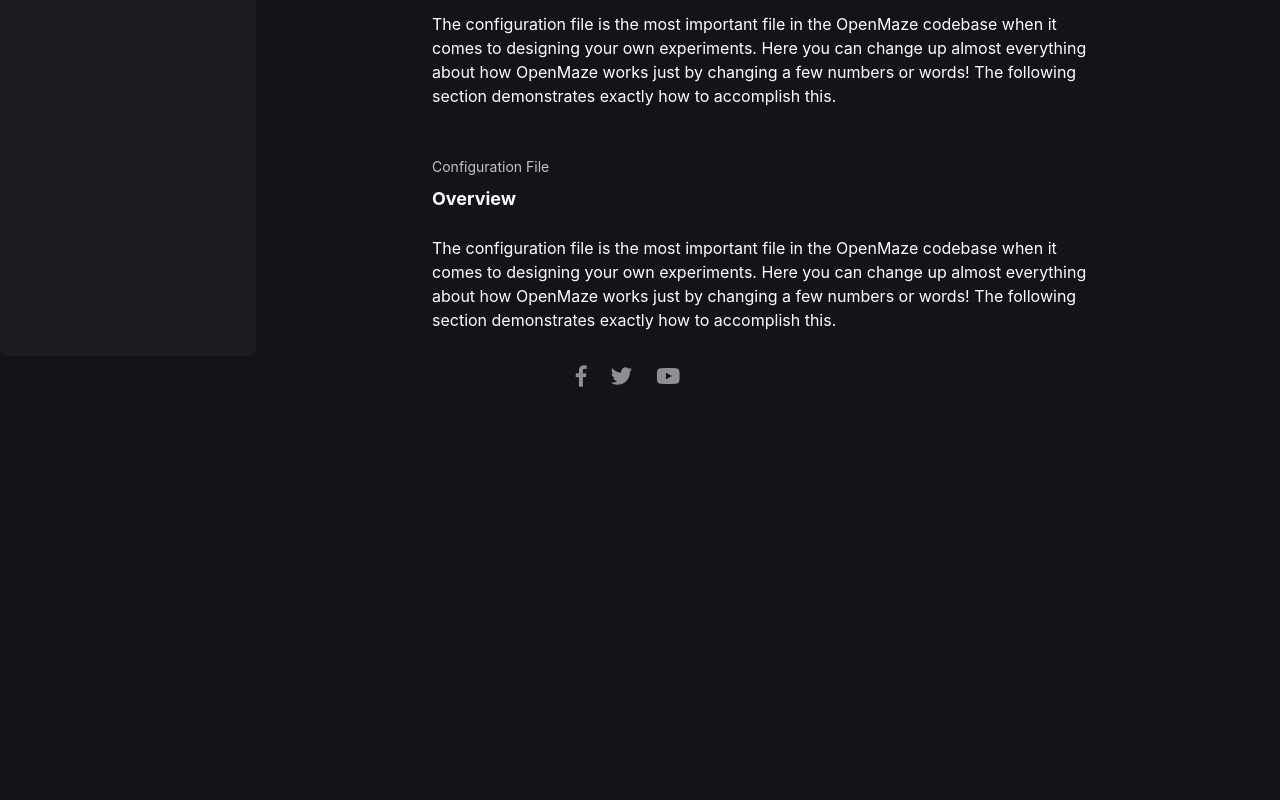
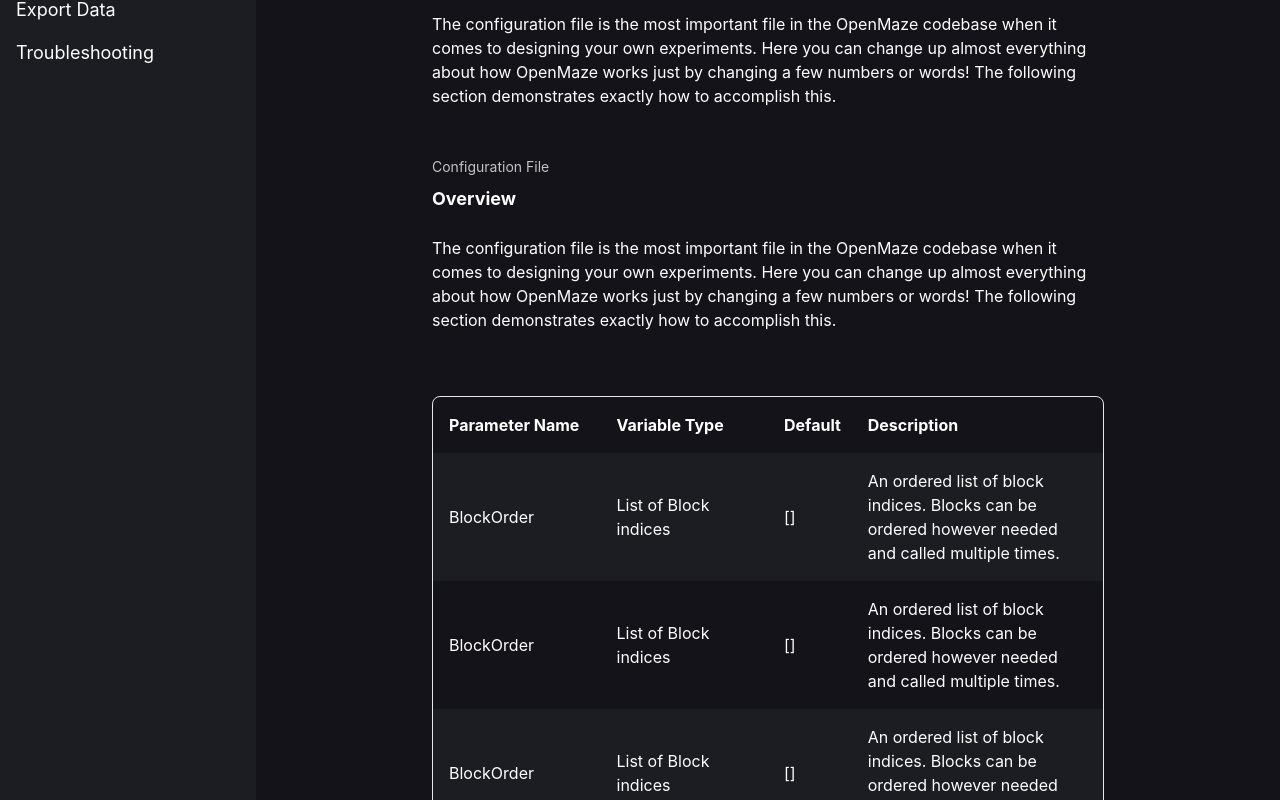
Before and after one commit to KyleAlsburyNealy/OpenMaze-Website, a Next.js app: page /documentation in a window 1280 px wide. Shown: the part 740-1540 px from the top of the page. Before the commit the page ends 1160 px from the top, so only its background shows below. Built offline with nearby package versions, Linux system fonts and the light colour scheme.

Commit message:
Added documentation table

```diff
--- /dev/null
+++ b/components/docsTable.js
@@ -0,0 +1,79 @@
+import React from "react";
+
+const contents = [
+  {
+    id: 0,
+    name: "BlockOrder",
+    variable: "List of Block indices",
+    default: "[]",
+    description:
+      "An ordered list of block indices. Blocks can be ordered however needed and called multiple times."
+  },
+  {
+    id: 1,
+    name: "BlockOrder",
+    variable: "List of Block indices",
+    default: "[]",
+    description:
+      "An ordered list of block indices. Blocks can be ordered however needed and called multiple times."
+  },
+  {
+    id: 2,
+    name: "BlockOrder",
+    variable: "List of Block indices",
+    default: "[]",
+    description:
+      "An ordered list of block indices. Blocks can be ordered however needed and called multiple times."
+  },
+  {
+    id: 3,
+    name: "BlockOrder",
+    variable: "List of Block indices",
+    default: "[]",
+    description:
+      "An ordered list of block indices. Blocks can be ordered however needed and called multiple times."
+  }
+];
+
+export default function DocsTable() {
+  const style = "flex items-center";
+  const innerStyle = "m-4";
+  return (
+    <div className="border rounded-lg w-full sm:min-w-lg sm:max-w-2xl my-10 mx-4">
+      <div className="grid grid-cols-8 text-white text-left overflow-auto">
+        <div className={`${style} col-span-2`}>
+          <p className={`${innerStyle} font-bold`}>Parameter Name</p>
+        </div>
+        <div className={`${style} col-span-2`}>
+          <p className={`${innerStyle} font-bold`}>Variable Type</p>
+        </div>
+        <div className={`${style}`}>
+          <p className={`${innerStyle} font-bold`}>Default</p>
+        </div>
+        <div className={`${style} col-span-3`}>
+          <p className={`${innerStyle} font-bold`}>Description</p>
+        </div>
+
+        {contents.map(row => {
+          const colour = row.id % 2 === 0 ? "bg-dark-light" : null;
+          return (
+            <>
+              <div className={`${style} ${colour} col-span-2`}>
+                <p className={`${innerStyle}`}>{row.name}</p>
+              </div>
+              <div className={`${style} ${colour} col-span-2`}>
+                <p className={`${innerStyle}`}>{row.variable}</p>
+              </div>
+              <div className={`${style} ${colour}`}>
+                <p className={`${innerStyle}`}>{row.default}</p>
+              </div>
+              <div className={`${style} ${colour} col-span-3`}>
+                <p className={`${innerStyle}`}>{row.description}</p>
+              </div>
+            </>
+          );
+        })}
+      </div>
+    </div>
+  );
+}
--- a/components/documentSection.js
+++ b/components/documentSection.js
@@ -2,7 +2,7 @@
 
 export default function DocumentSection(props) {
   return (
-    <div className="text-white max-w-sm mx-auto md:max-w-lg lg:max-w-2xl">
+    <div className="text-white max-w-sm md:max-w-lg lg:max-w-2xl">
       <p className="opacity-75 text-sm mb-2">{props.subtitle}</p>
       <p className="text-lg font-bold mb-6">{props.title}</p>
       <p className="mb-6">{props.description}</p>
--- a/components/footer.js
+++ b/components/footer.js
@@ -1,7 +1,7 @@
 import React from "react";
 import Link from "next/link";
 
-export default function Footer() {
+export default function Footer(props) {
   // return (
   //   <footer className="flex flex-col sm:flex-row sm:items-center justify-start sm:justify-between bg-blue-900 text-white px-6 py-6">
   //     <div className="mt-3 mb-5 sm:my-6 sm:mx-6">
@@ -38,10 +38,12 @@
   //     </div>
   //   </footer>
   // );
-
+  const docs = props.docs ? "md:ml-64" : null;
   return (
     <footer>
-      <div className="flex flex-wrap items-center text-white justify-center mb-6">
+      <div
+        className={`flex flex-wrap items-center text-white justify-center mb-6 ${docs}`}
+      >
         <a target={"_blank"} href="https://www.facebook.com/OpenMaze/">
           <i className="fab fa-lg fa-facebook-f mr-6 my-2 sm:my-3 opacity-53 hover:opacity-90"></i>
         </a>
--- a/components/layout.js
+++ b/components/layout.js
@@ -9,7 +9,7 @@
       <Meta />
       <Navbar />
       <div>{props.children}</div>
-      <Footer />
+      <Footer docs={props.docs} />
     </div>
   );
 };
--- a/package.json
+++ b/package.json
@@ -34,6 +34,6 @@
     "cssnano": "^4.1.7",
     "postcss-easy-import": "^3.0.0",
     "postcss-preset-env": "^6.7.0",
-    "tailwindcss": "^1.1.2"
+    "tailwindcss": "^1.2.0"
   }
 }
--- a/pages/documentation.js
+++ b/pages/documentation.js
@@ -1,7 +1,8 @@
 import Layout from "../components/layout";
 import DocumentSection from "../components/documentSection";
+import DocsTable from "../components/docsTable";
 
-const sectionLinkStyle = "block py-1 text-lg";
+const sectionLinkStyle = "block py-2 text-lg";
 
 const sectionData = [
   {
@@ -43,10 +44,10 @@
   return (
     <>
       <div className="z-neg hidden md:block bg-dark-light fixed left-0 w-64 h-screen text-white"></div>
-      <Layout>
+      <Layout docs="true">
         <div className="flex flex-wrap justify-center m-0 mx-4 md:mx-0">
           <div className="text-white bg-dark-light p-4 rounded-lg w-screen md:w-64 md:left-0">
-            <div className="md:fixed">
+            <div className="md:sticky md:top-0 pt-4">
               <p className="opacity-75">Contents</p>
               <a href="#introduction" className={sectionLinkStyle}>
                 Introduction
@@ -90,7 +91,7 @@
               </a>
             </div>
           </div>
-          <div className="flex-1 mt-6 md:mt-0">
+          <div className="flex-1 flex flex-wrap flex-col items-center mt-6 md:mt-0">
             {sectionData.map(section => (
               <div id={section.id} className="pt-6">
                 <DocumentSection
@@ -100,6 +101,7 @@
                 />
               </div>
             ))}
+            <DocsTable />
           </div>
         </div>
       </Layout>
```
